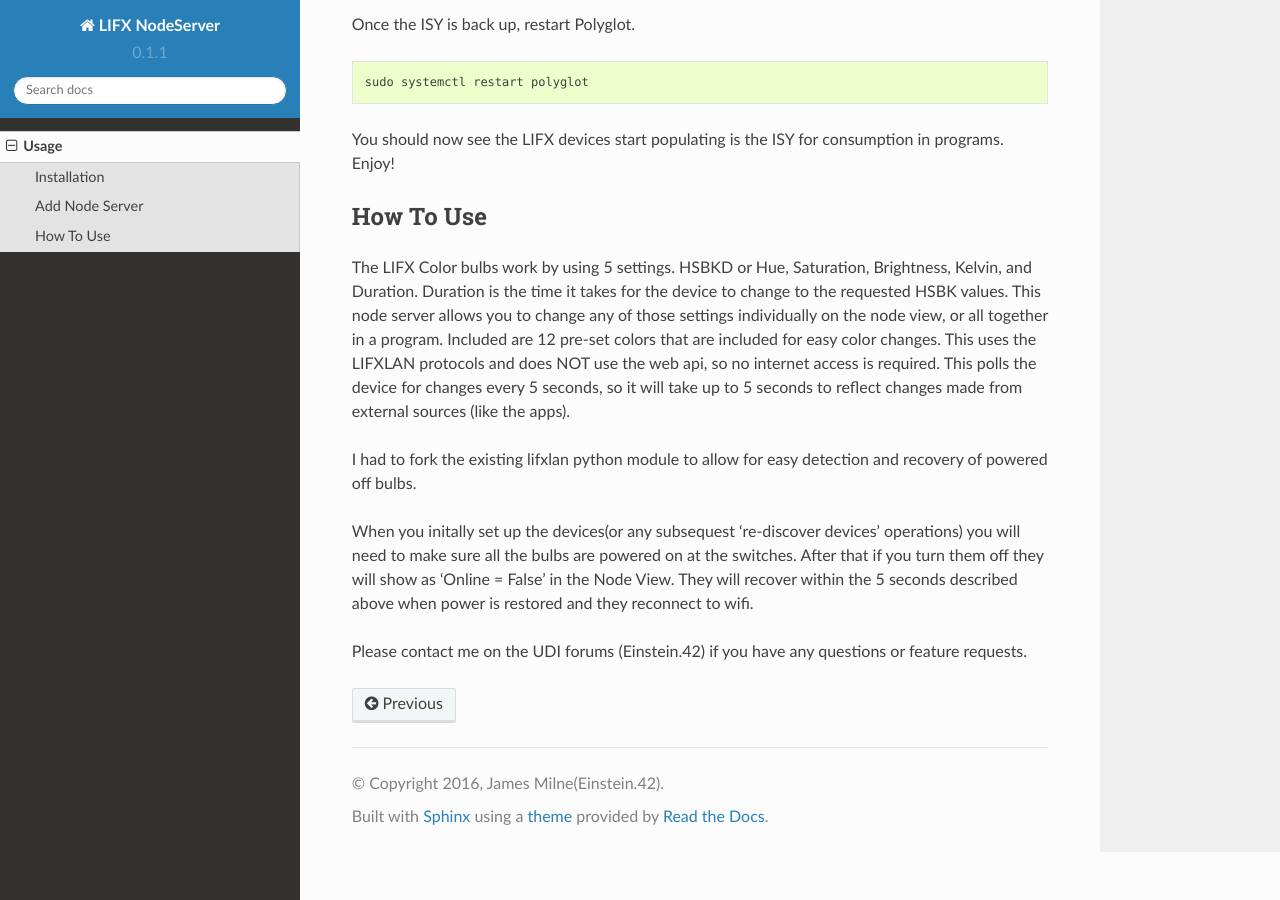
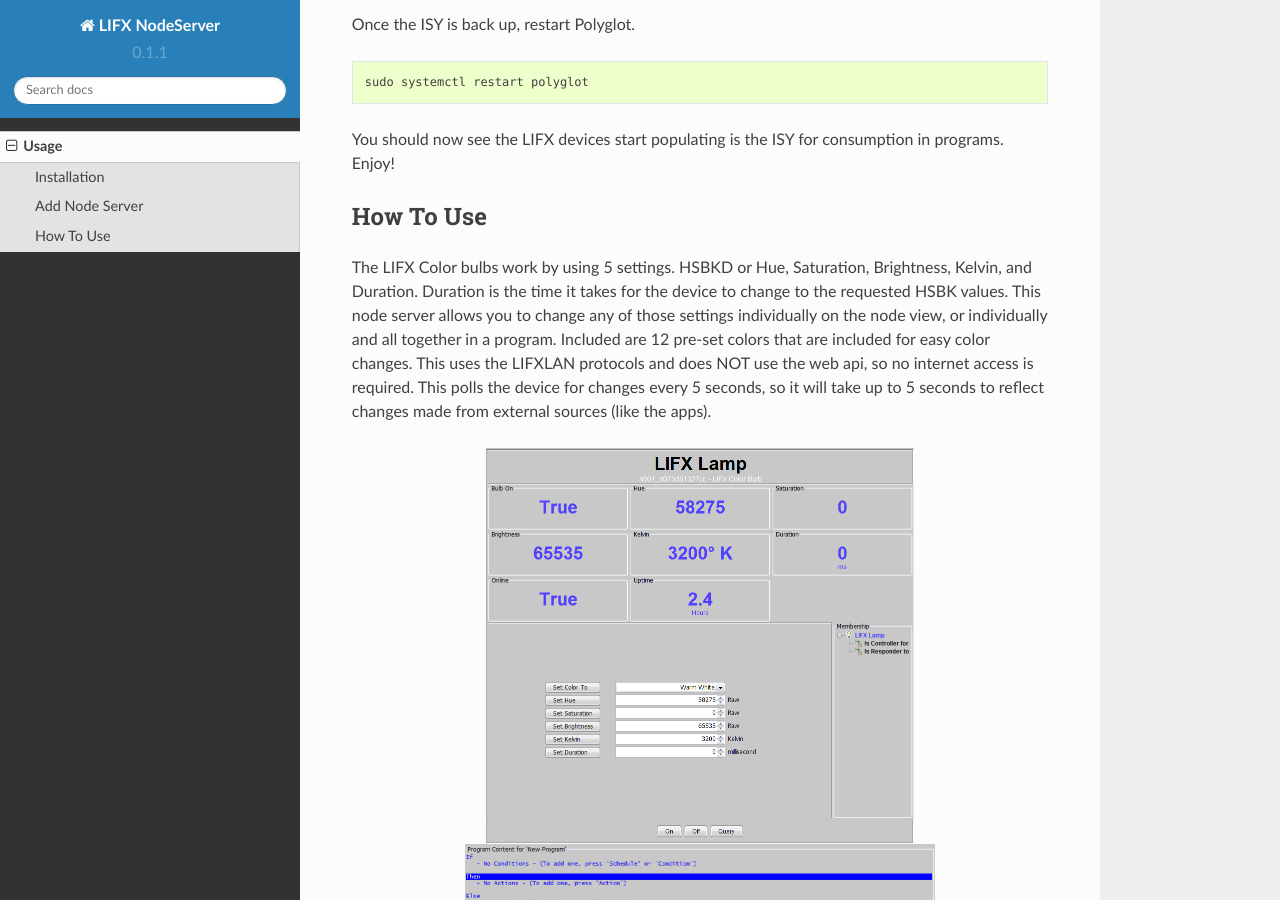
Before and after one commit to Einstein42/lifx-nodeserver, a Sphinx documentation site: the page built from docs/usage.rst, in a window 1280 px wide and 900 px high, scrolled down 2466 px. Built offline with Sphinx 7.4.7 and the Read the Docs theme 2.0.0, drawn with Linux system fonts in a browser that asks for light colours.

Commit message:
updated docs

```diff
--- a/docs/usage.rst
+++ b/docs/usage.rst
@@ -77,10 +77,18 @@
 
 The LIFX Color bulbs work by using 5 settings. HSBKD or Hue, Saturation, Brightness, Kelvin, and Duration.
 Duration is the time it takes for the device to change to the requested HSBK values. This node server allows
-you to change any of those settings individually on the node view, or all together in a program.  Included
+you to change any of those settings individually on the node view, or individually and all together in a program.  Included
 are 12 pre-set colors that are included for easy color changes. This uses the LIFXLAN protocols and does NOT
 use the web api, so no internet access is required. This polls the device for changes every 5 seconds, so it will
 take up to 5 seconds to reflect changes made from external sources (like the apps).
+
+.. image:: _static/screenshot.png
+   :scale: 50 %
+   :align: center
+
+.. image:: _static/program_screenshot.png
+   :scale: 50 %
+   :align: center
 
 I had to fork the existing lifxlan python module to allow for easy detection and recovery of powered off bulbs.
 
```
Also changed, not shown: docs/_static/program_screenshot.png (added), docs/_static/screenshot.png (added).
